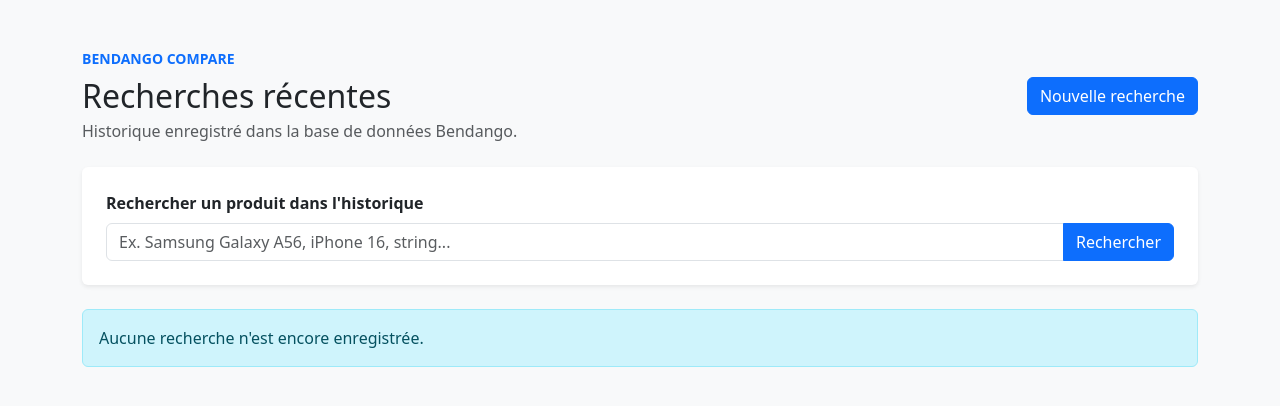
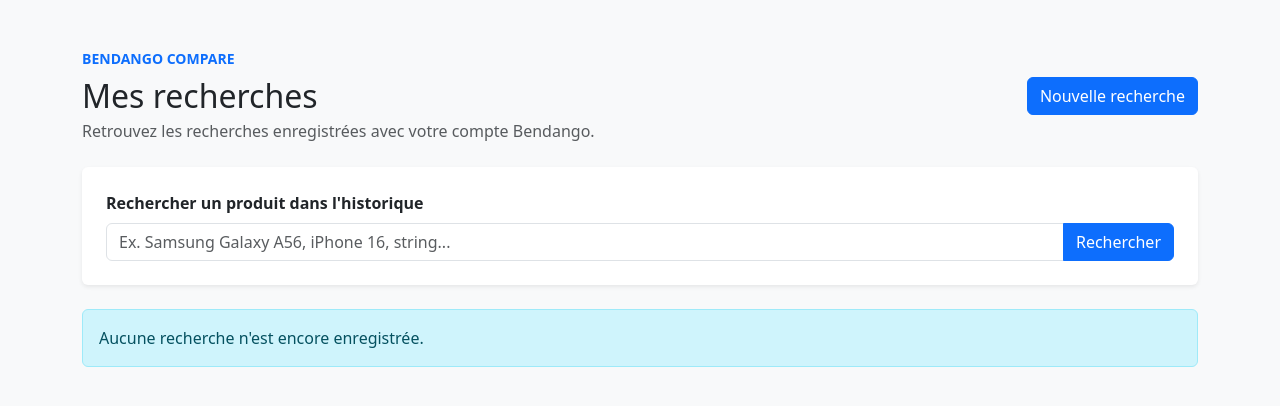
Before and after one commit to kembo-dev/bendango, a Django app: page /searches/ in a window 1280 px wide. Shown: the top 406 px of the page. Run offline with Django 5.2, Linux system fonts and the light colour scheme; the visitor is signed in with stand-in values (Sample User, id 1); data that the repository does not hold is empty; parts of the project's set-up code (start-up, migrations or seed data) failed here and were passed over.

Commit message:
ux: label history as personal user searches

```diff
--- a/tracker/templates/tracker/search_history.html
+++ b/tracker/templates/tracker/search_history.html
@@ -3,7 +3,7 @@
 <head>
     <meta charset="UTF-8">
     <meta name="viewport" content="width=device-width, initial-scale=1.0">
-    <title>Historique des recherches - Bendango</title>
+    <title>Mes recherches - Bendango</title>
     <link href="https://cdn.jsdelivr.net/npm/bootstrap@5.3.0/dist/css/bootstrap.min.css" rel="stylesheet">
 </head>
 <body class="bg-light">
@@ -11,8 +11,8 @@
     <div class="d-flex justify-content-between align-items-center gap-3 flex-wrap mb-4">
         <div>
             <div class="text-primary text-uppercase fw-bold small mb-2">Bendango Compare</div>
-            <h1 class="h2 mb-1">Recherches récentes</h1>
-            <p class="text-muted mb-0">Historique enregistré dans la base de données Bendango.</p>
+            <h1 class="h2 mb-1">Mes recherches</h1>
+            <p class="text-muted mb-0">Retrouvez les recherches enregistrées avec votre compte Bendango.</p>
         </div>
         <a href="{% url 'scrape_view' %}" class="btn btn-primary">Nouvelle recherche</a>
     </div>
```
